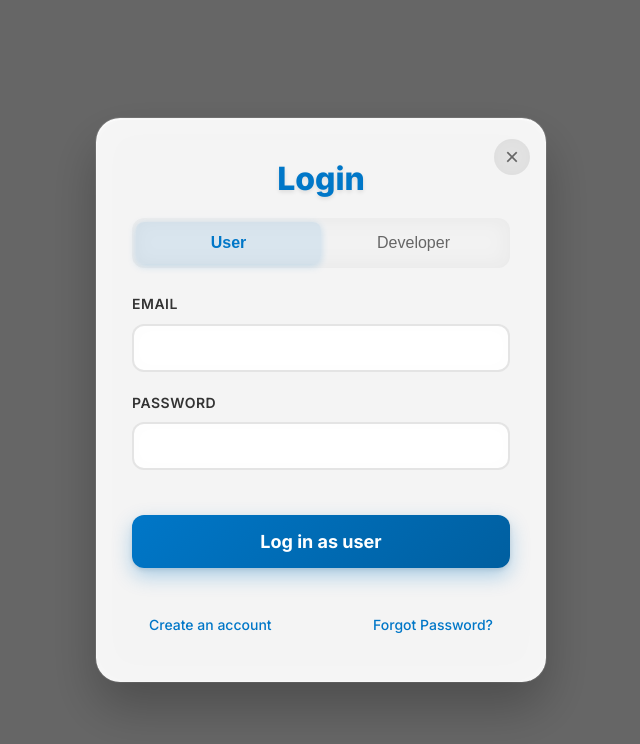
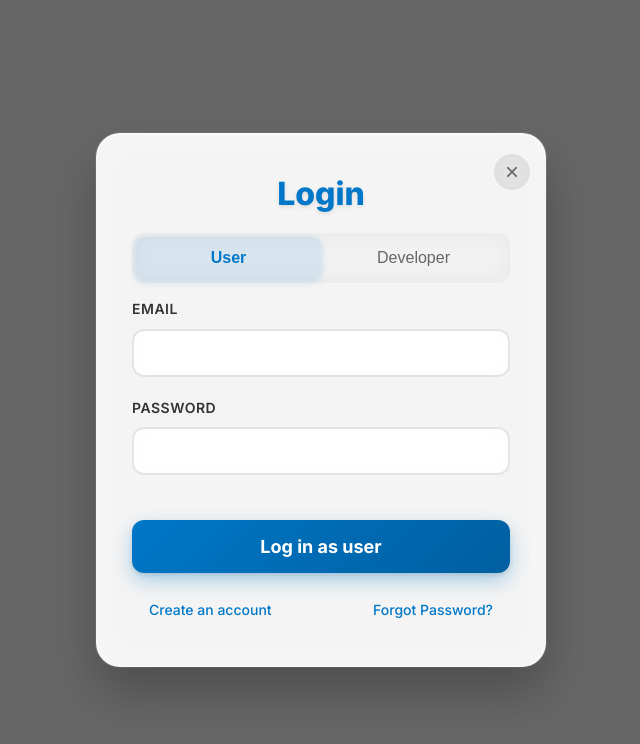
Before and after one commit to hafsahabib8/neuroscan, a React (Create React App) app: page /login in a window 1280 px wide. Shown: the top 744 px of the page, without its empty margins (319-959 px from the left). Built offline with nearby package versions, Linux system fonts and the light colour scheme.

Commit message:
Update Login.css

```diff
--- a/src/components/login/Login.css
+++ b/src/components/login/Login.css
@@ -35,7 +35,7 @@
   border-radius: 24px;
   width: 450px;
   max-width: 90vw;
-  max-height: 90vh;
+  max-height: 100vh;
   padding: 40px 35px;
   box-shadow:
     0 25px 50px rgba(0, 0, 0, 0.25),
@@ -95,7 +95,7 @@
 /* Enhanced Tab Styling */
 .login-tabs {
   display: flex;
-  margin-bottom: 25px;
+  margin-bottom: 15px;
   background: rgba(0, 0, 0, 0.05);
   border-radius: 12px;
   padding: 4px;
@@ -231,7 +231,7 @@ input:focus {
   display: flex;
   justify-content: space-between;
   align-items: center;
-  margin-top: 20px;
+  margin-top: 0px;
   padding: 0 5px;
 }
 
@@ -440,7 +440,7 @@ input:focus {
     font-size: 24px;
   }
   .login-tabs {
-    margin-bottom: 20px;
+    margin-bottom: 10px;
   }
   .tab-button {
     padding: 10px 15px;
```
